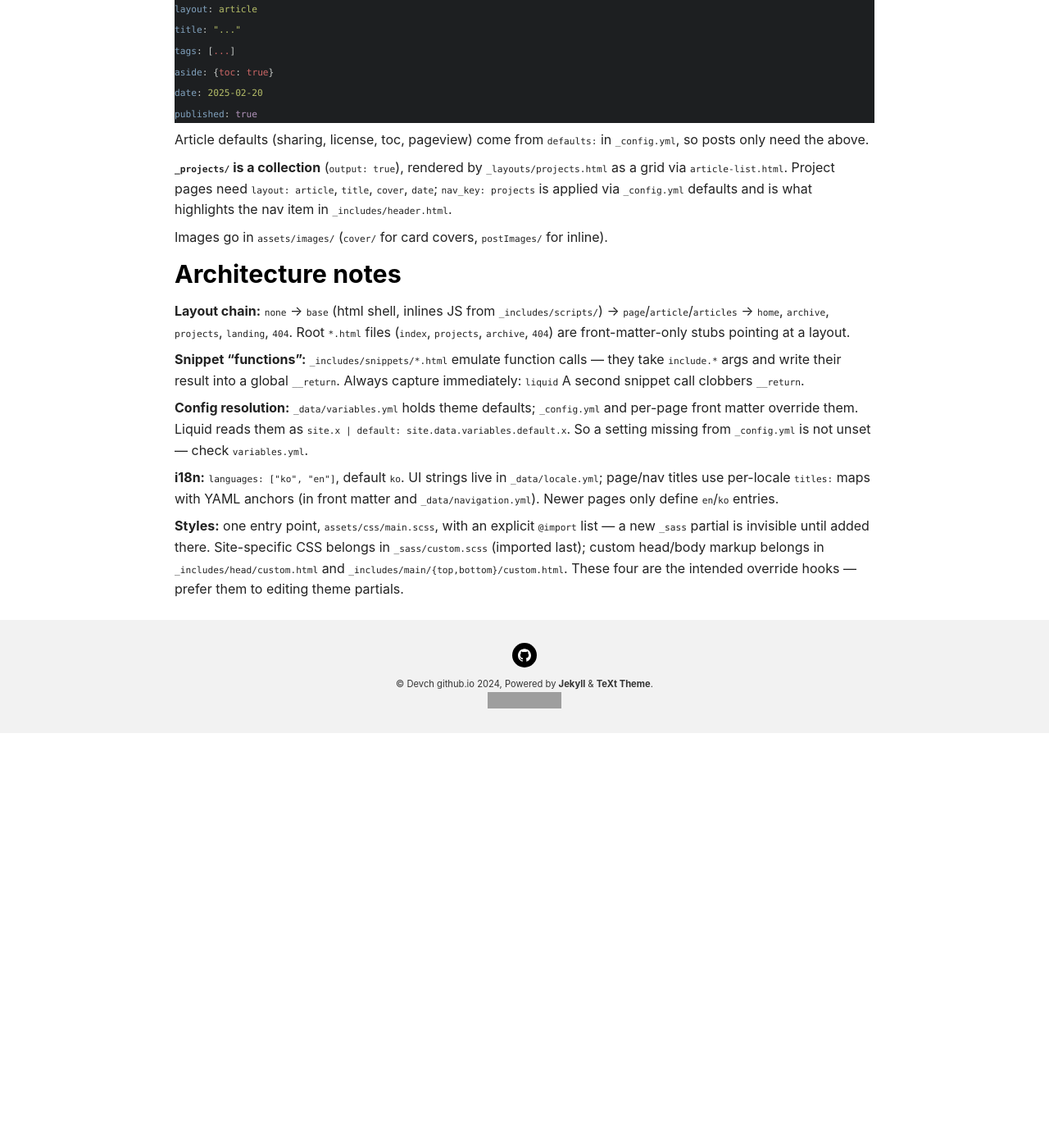
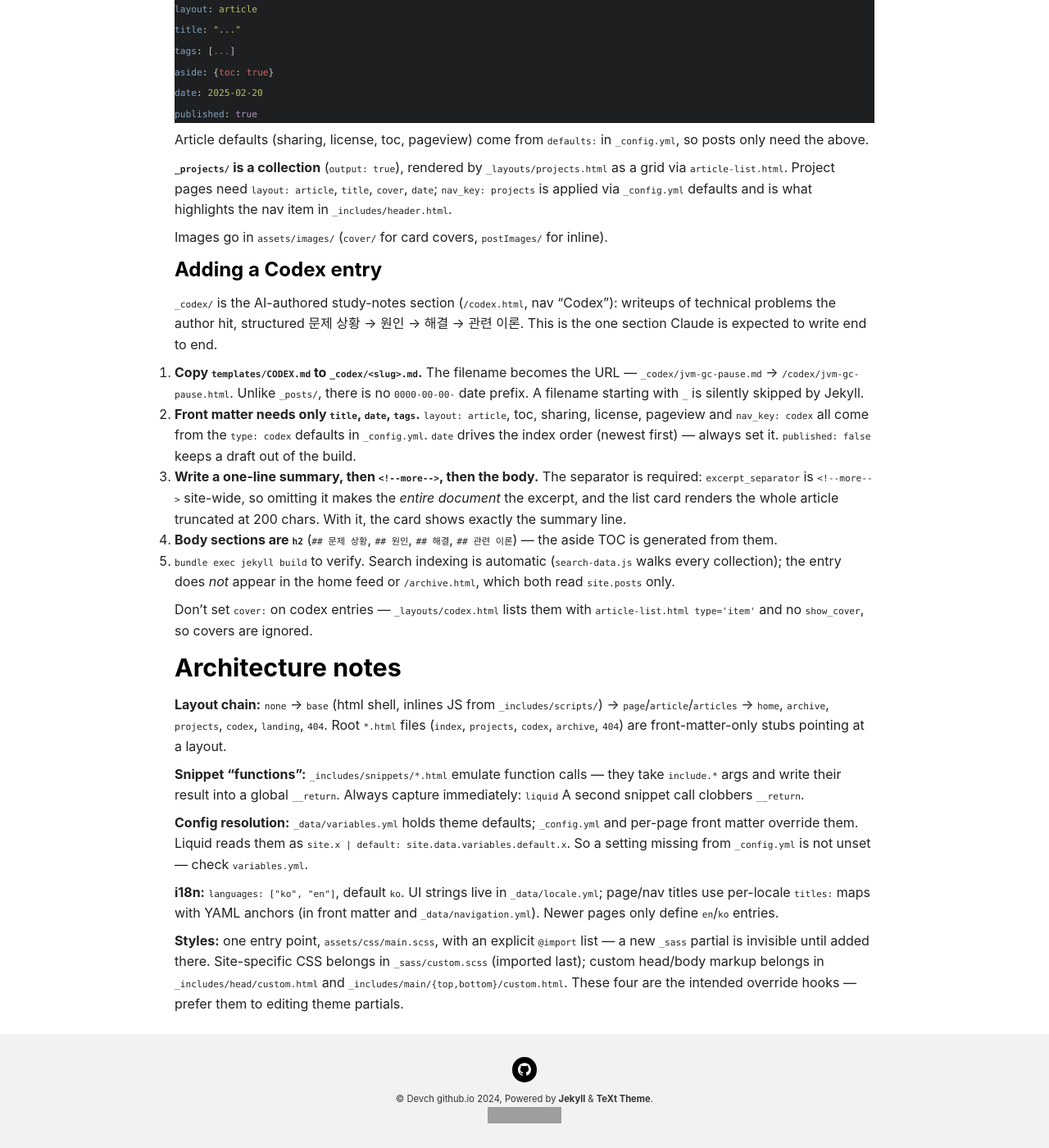
Before and after one commit to devch1013/devch1013.github.io, a Jekyll site: the page built from CLAUDE.md, in a window 1280 px wide and 1400 px high, scrolled down 1037 px. Shown: the whole window at 82% size. Built offline with Jekyll 4.4.1, drawn with Linux system fonts in a browser that asks for light colours; nearby versions of some CDN libraries; our own code applies the rules of GitHub Pages for plain Markdown files; before the commit the page ends 1931 px from its top, so only the background shows below that; grey boxes are pictures that could not be loaded.

Commit message:
docs: document how to add a codex entry
Co-Authored-By: Claude Opus 5 (1M context) <noreply@anthropic.com>

````diff
--- a/CLAUDE.md
+++ b/CLAUDE.md
@@ -41,9 +41,21 @@ Article defaults (sharing, license, toc, pageview) come from `defaults:` in `_co
 
 Images go in `assets/images/` (`cover/` for card covers, `postImages/` for inline).
 
+### Adding a Codex entry
+
+`_codex/` is the AI-authored study-notes section (`/codex.html`, nav "Codex"): writeups of technical problems the author hit, structured 문제 상황 → 원인 → 해결 → 관련 이론. This is the one section Claude is expected to write end to end.
+
+1. **Copy `templates/CODEX.md` to `_codex/<slug>.md`.** The filename becomes the URL — `_codex/jvm-gc-pause.md` → `/codex/jvm-gc-pause.html`. Unlike `_posts/`, there is no `0000-00-00-` date prefix. A filename starting with `_` is silently skipped by Jekyll.
+2. **Front matter needs only `title`, `date`, `tags`.** `layout: article`, toc, sharing, license, pageview and `nav_key: codex` all come from the `type: codex` defaults in `_config.yml`. `date` drives the index order (newest first) — always set it. `published: false` keeps a draft out of the build.
+3. **Write a one-line summary, then `<!--more-->`, then the body.** The separator is required: `excerpt_separator` is `<!--more-->` site-wide, so omitting it makes the *entire document* the excerpt, and the list card renders the whole article truncated at 200 chars. With it, the card shows exactly the summary line.
+4. **Body sections are `h2`** (`## 문제 상황`, `## 원인`, `## 해결`, `## 관련 이론`) — the aside TOC is generated from them.
+5. `bundle exec jekyll build` to verify. Search indexing is automatic (`search-data.js` walks every collection); the entry does *not* appear in the home feed or `/archive.html`, which both read `site.posts` only.
+
+Don't set `cover:` on codex entries — `_layouts/codex.html` lists them with `article-list.html type='item'` and no `show_cover`, so covers are ignored.
+
 ## Architecture notes
 
-**Layout chain:** `none` → `base` (html shell, inlines JS from `_includes/scripts/`) → `page`/`article`/`articles` → `home`, `archive`, `projects`, `landing`, `404`. Root `*.html` files (`index`, `projects`, `archive`, `404`) are front-matter-only stubs pointing at a layout.
+**Layout chain:** `none` → `base` (html shell, inlines JS from `_includes/scripts/`) → `page`/`article`/`articles` → `home`, `archive`, `projects`, `codex`, `landing`, `404`. Root `*.html` files (`index`, `projects`, `codex`, `archive`, `404`) are front-matter-only stubs pointing at a layout.
 
 **Snippet "functions":** `_includes/snippets/*.html` emulate function calls — they take `include.*` args and write their result into a global `__return`. Always capture immediately:
 ```liquid
````
Also changed, not shown: templates/CODEX.md (+3 -0 lines).
